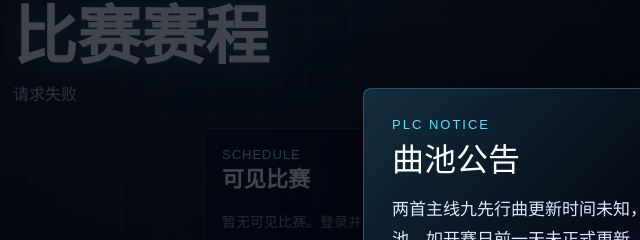
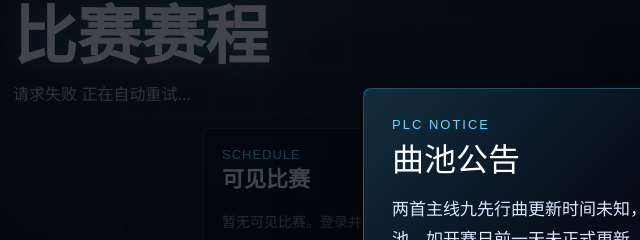
Before and after one commit to SanGeDian123/plc-liangpi-cup, a plain HTML site: page client/schedule.html in a window 1280 px wide. Shown: the part 164-404 px from the top of the page, 17-657 px from the left. Drawn offline with Linux system fonts and the light colour scheme; no server answers; a web font is replaced by a local one.

Commit message:
Speed up schedule page loading

```diff
--- a/client/js/schedule.js
+++ b/client/js/schedule.js
@@ -20,6 +20,9 @@
   const SONG_POOL_SCRIPT_BASE = "./js/song-pool-data.js";
   const SONG_POOL_SCRIPT_VERSION = "20260706i";
   const SONG_POOL_RETRY_COOLDOWN_MS = 3000;
+  const SCHEDULE_LOAD_TIMEOUT_MS = 8000;
+  const SESSION_REFRESH_TIMEOUT_MS = 1200;
+  const SCHEDULE_RETRY_DELAY_MS = 3500;
 
   const state = {
     matches: [],
@@ -49,6 +52,8 @@
     songPoolLoadPromise: null,
     songPoolLastAttemptAt: 0,
     songPoolRetryTimer: 0,
+    scheduleLoadRetryTimer: 0,
+    hasRequestedAccountRefresh: false,
     lastPresenceAt: 0,
     isSubmitting: false,
     pendingBpAction: null,
@@ -134,15 +139,44 @@
     return window.PLCAccount?.getAccessToken?.() || "";
   }
 
+  async function waitForPromise(promise, timeoutMs) {
+    if (!promise || !timeoutMs) {
+      return promise;
+    }
+
+    let timeoutId = 0;
+
+    try {
+      return await Promise.race([
+        promise,
+        new Promise((resolve) => {
+          timeoutId = window.setTimeout(() => resolve(undefined), timeoutMs);
+        })
+      ]);
+    } finally {
+      if (timeoutId) {
+        window.clearTimeout(timeoutId);
+      }
+    }
+  }
+
   async function fetchJson(path, options = {}) {
-    const { timeoutMs = 15000, ...fetchOptions } = options;
+    const {
+      authMode = "auto",
+      refreshSession = authMode !== "omit",
+      sessionTimeoutMs = SESSION_REFRESH_TIMEOUT_MS,
+      timeoutMs = 15000,
+      ...fetchOptions
+    } = options;
     const headers = {
       ...(fetchOptions.headers || {})
     };
 
-    await window.PLCAccount?.ensureFreshSession?.();
-
-    const token = getAccessToken();
+    if (refreshSession) {
+      await waitForPromise(window.PLCAccount?.ensureFreshSession?.(), sessionTimeoutMs);
+    }
+
+    const token = authMode === "omit" ? "" : getAccessToken();
 
     if (fetchOptions.body && !headers["Content-Type"]) {
       headers["Content-Type"] = "application/json";
@@ -1808,11 +1842,33 @@
     renderActionPanel(match);
   }
 
-  async function loadMatches(showLoading = true) {
+  function scheduleMatchesRetry(options = {}) {
+    window.clearTimeout(state.scheduleLoadRetryTimer);
+    state.scheduleLoadRetryTimer = window.setTimeout(() => {
+      loadMatches(false, options);
+    }, SCHEDULE_RETRY_DELAY_MS);
+  }
+
+  function refreshMatchesAfterAccountReady() {
+    if (state.hasRequestedAccountRefresh) {
+      return;
+    }
+
+    state.hasRequestedAccountRefresh = true;
+    waitForPromise(window.PLCAccount?.ready, 2500).then(() => {
+      loadMatches(false, {
+        authMode: "auto"
+      });
+      fetchActiveMatch();
+    });
+  }
+
+  async function loadMatches(showLoading = true, options = {}) {
     if (state.isLoadingMatches) {
       return;
     }
 
+    const authMode = options.authMode || "auto";
     state.isLoadingMatches = true;
     els.refresh.disabled = true;
 
@@ -1821,13 +1877,17 @@
     }
 
     try {
-      await window.PLCAccount?.ready;
-      const payload = await fetchJson("/schedule/matches");
+      const payload = await fetchJson("/schedule/matches", {
+        authMode,
+        refreshSession: authMode !== "omit",
+        timeoutMs: options.timeoutMs || SCHEDULE_LOAD_TIMEOUT_MS
+      });
 
       state.matches = Array.isArray(payload.matches) ? payload.matches : [];
       els.summary.textContent = state.matches.length
         ? `当前有 ${state.matches.length} 场可见比赛。`
         : "暂无可见比赛；公开赛事会直接显示，定向赛事需要登录对应账号。";
+      window.clearTimeout(state.scheduleLoadRetryTimer);
 
       if (state.activeMatchId) {
         const active = state.matches.find((match) => match.id === state.activeMatchId);
@@ -1843,12 +1903,16 @@
       renderMatchList();
       renderActiveMatch();
     } catch (error) {
-      els.summary.textContent = error.message || "赛程加载失败，请稍后重试。";
+      els.summary.textContent = `${error.message || "赛程加载失败，请稍后重试。"} 正在自动重试...`;
       state.matches = [];
       renderMatchList();
+      scheduleMatchesRetry({
+        authMode
+      });
     } finally {
       state.isLoadingMatches = false;
       els.refresh.disabled = false;
+      refreshMatchesAfterAccountReady();
     }
   }
 
@@ -1875,7 +1939,10 @@
 
     try {
       const payload = await fetchJson(
-        `/schedule/matches/${encodeURIComponent(requestedMatchId)}`
+        `/schedule/matches/${encodeURIComponent(requestedMatchId)}`,
+        {
+          timeoutMs: SCHEDULE_LOAD_TIMEOUT_MS
+        }
       );
 
       if (state.activeMatchId !== requestedMatchId) {
@@ -2204,12 +2271,22 @@
       }
     });
 
+    let didSkipInitialAccountChange = false;
     window.PLCAccount?.onChange?.(() => {
-      loadMatches(false);
+      if (!didSkipInitialAccountChange) {
+        didSkipInitialAccountChange = true;
+        return;
+      }
+
+      loadMatches(false, {
+        authMode: "auto"
+      });
       fetchActiveMatch();
     });
   }
 
   bindEvents();
-  loadMatches();
+  loadMatches(true, {
+    authMode: "omit"
+  });
 })();
--- a/client/schedule.html
+++ b/client/schedule.html
@@ -234,7 +234,7 @@
   <script src="./js/api.js"></script>
   <script src="./js/account-link.js?v=20260705b"></script>
   <script src="./js/song-pool-data.js?v=20260706i"></script>
-  <script src="./js/schedule.js?v=20260706i"></script>
+  <script src="./js/schedule.js?v=20260707a"></script>
   <script src="./js/site-announcement.js"></script>
 </body>
 </html>
```
